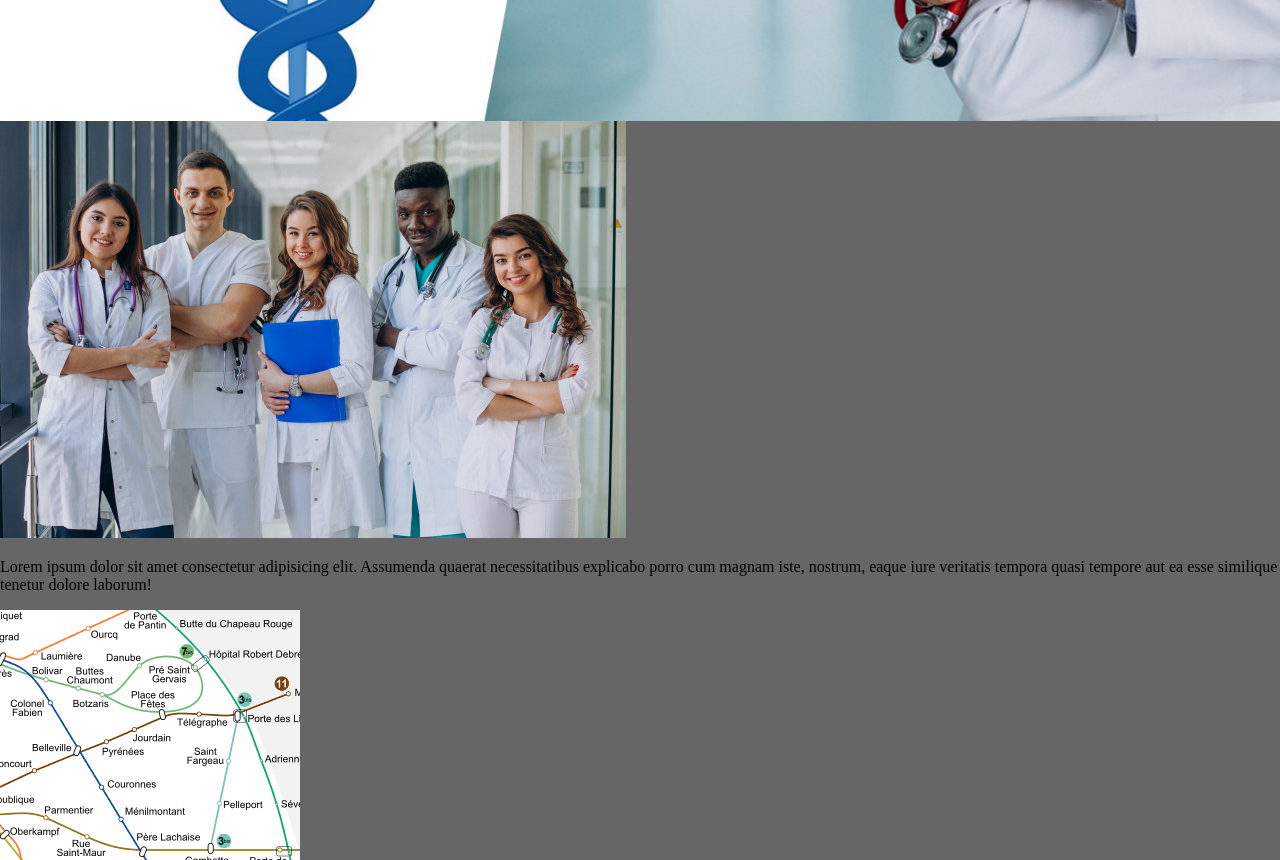
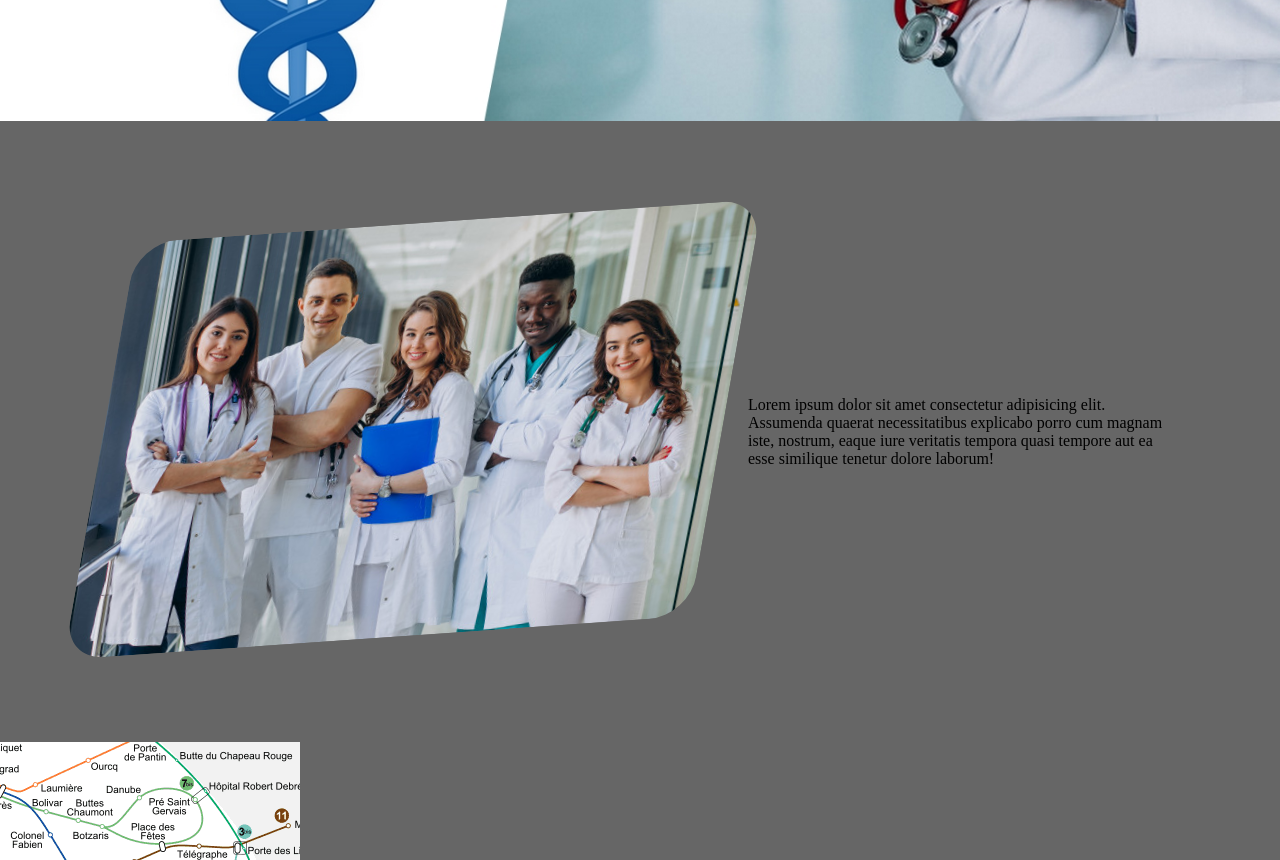
Before and after one commit to therbin404/rudolphethereindeer, a plain HTML site: page index.html in a window 1280 px wide. Shown: the part 440-1300 px from the top of the page. Drawn offline with Linux system fonts and the light colour scheme.

Commit message:
added first section (introducing)

```diff
--- a/style.css
+++ b/style.css
@@ -44,5 +44,20 @@ nav ul {
     background-image: url('images/header.jpg');
     background-size: cover;
     background-position: top center;
+}
 
+.presentation {
+    display: flex;
+    justify-content: space-between;
+    align-items: center;
+    margin: 100px;
 }
+
+.presentation .description {
+    width: 40%;
+}
+
+.presentation img {
+    border-radius: 40px;
+    transform: skew(350deg, 356deg);
+}
```
